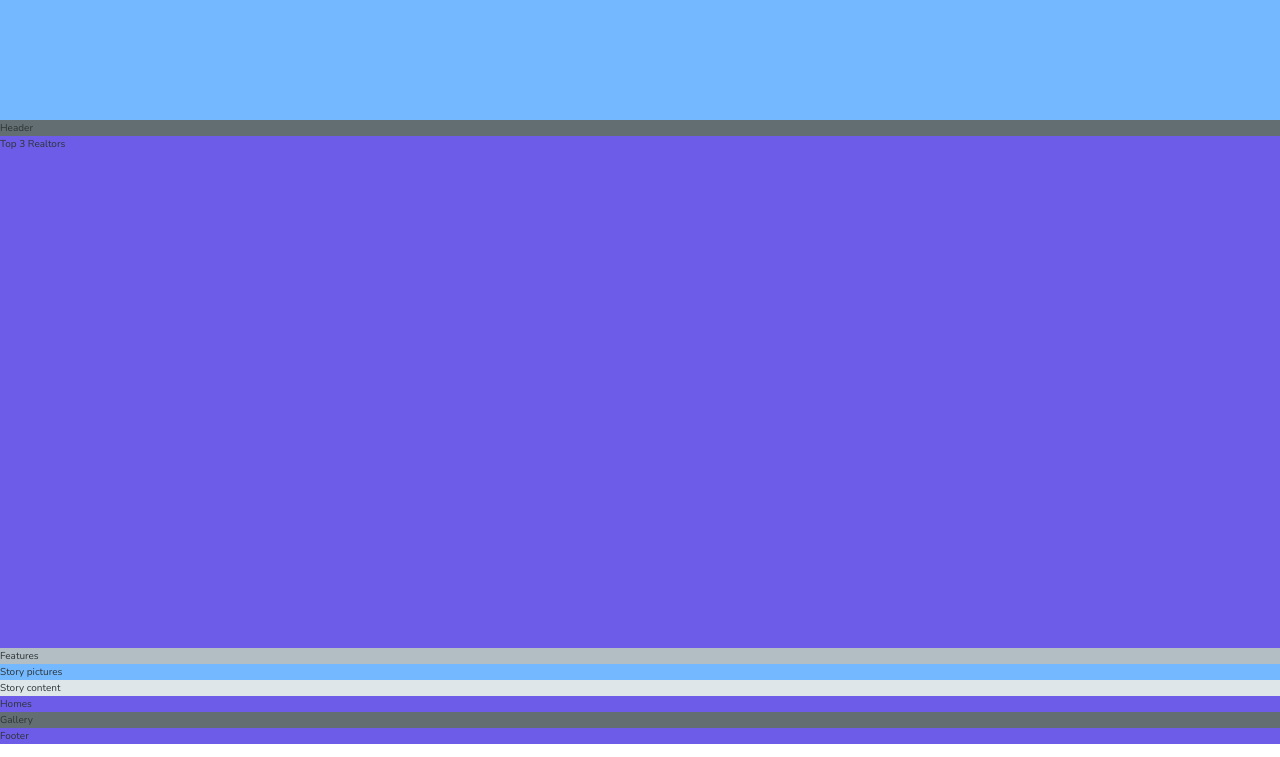
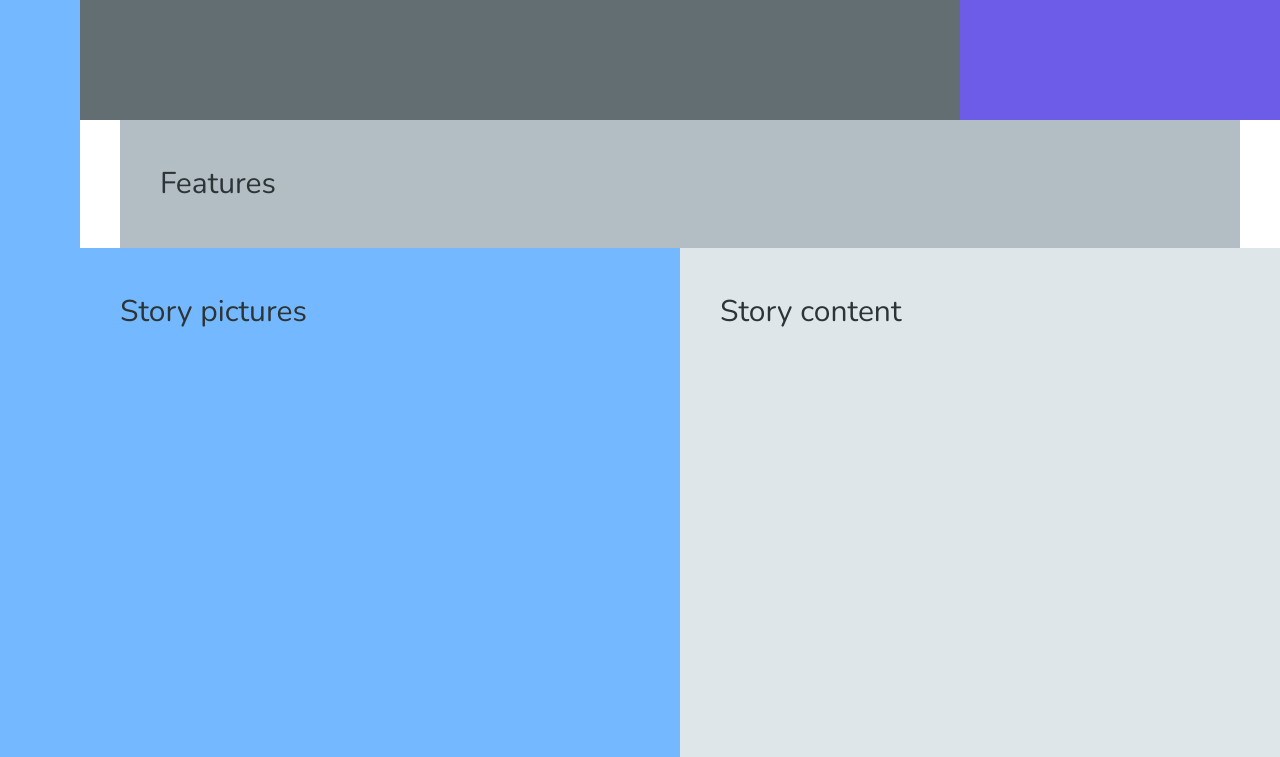
Before and after one commit to thomaschsu/housing-template, a website: page index.html in a window 1280 px wide. Shown: the part 520-1277 px from the top of the page. Drawn offline with nearby package versions, Linux system fonts and the light colour scheme.

Commit message:
Finished layout

```diff
--- a/sass/_base.scss
+++ b/sass/_base.scss
@@ -39,4 +39,9 @@ body {
 .container {
     display: grid;
     grid-template-rows: 80vh min-content 40vw repeat(3, min-content);
+    grid-template-columns: [sidebar-start] 8rem [sidebar-end full-start] 1fr [center-start] repeat(8, [col-start] minmax(min-content, 14rem) [col-end]) [center-end] 1fr [full-end];
+    & > * {
+        padding: 40px;
+        font-size: 3rem;
+    }
 }
--- a/sass/_features.scss
+++ b/sass/_features.scss
@@ -1,3 +1,4 @@
 .features {
     background-color: $color-grey-light-2;
+    grid-column: center-start / center-end;
 }
--- a/sass/_footer.scss
+++ b/sass/_footer.scss
@@ -1,3 +1,4 @@
 .footer {
     background-color: $color-secondary;
+    grid-column: full-start / full-end;
 }
--- a/sass/_gallery.scss
+++ b/sass/_gallery.scss
@@ -1,3 +1,4 @@
 .gallery {
     background-color: $color-grey-dark-1;
+    grid-column: full-start / full-end;
 }
--- a/sass/_header.scss
+++ b/sass/_header.scss
@@ -1,3 +1,4 @@
 .header {
     background-color: $color-grey-dark-1;
+    grid-column: full-start / col-end 6;
 }
--- a/sass/_homes.scss
+++ b/sass/_homes.scss
@@ -1,3 +1,4 @@
 .homes {
     background-color: $color-secondary;
+    grid-column: center-start / center-end;
 }
--- a/sass/_realtors.scss
+++ b/sass/_realtors.scss
@@ -1,3 +1,4 @@
 .realtors {
     background-color: $color-secondary;
+    grid-column: col-start 7 / full-end;
 }
--- a/sass/_sidebar.scss
+++ b/sass/_sidebar.scss
@@ -1,3 +1,5 @@
 .siderbar {
     background-color: $color-primary;
+    grid-column: sidebar-start / sidebar-end;
+    grid-row: 1 / -1;
 }
--- a/sass/_story.scss
+++ b/sass/_story.scss
@@ -1,8 +1,10 @@
 .story {
     &__pictures {
         background-color: $color-primary;
+        grid-column: full-start / col-end 4;
     }
     &__content {
         background-color: $color-grey-light-1;
+        grid-column: col-start 5 / full-end;
     }
 }
```
Also changed, not shown: css/style.css.
